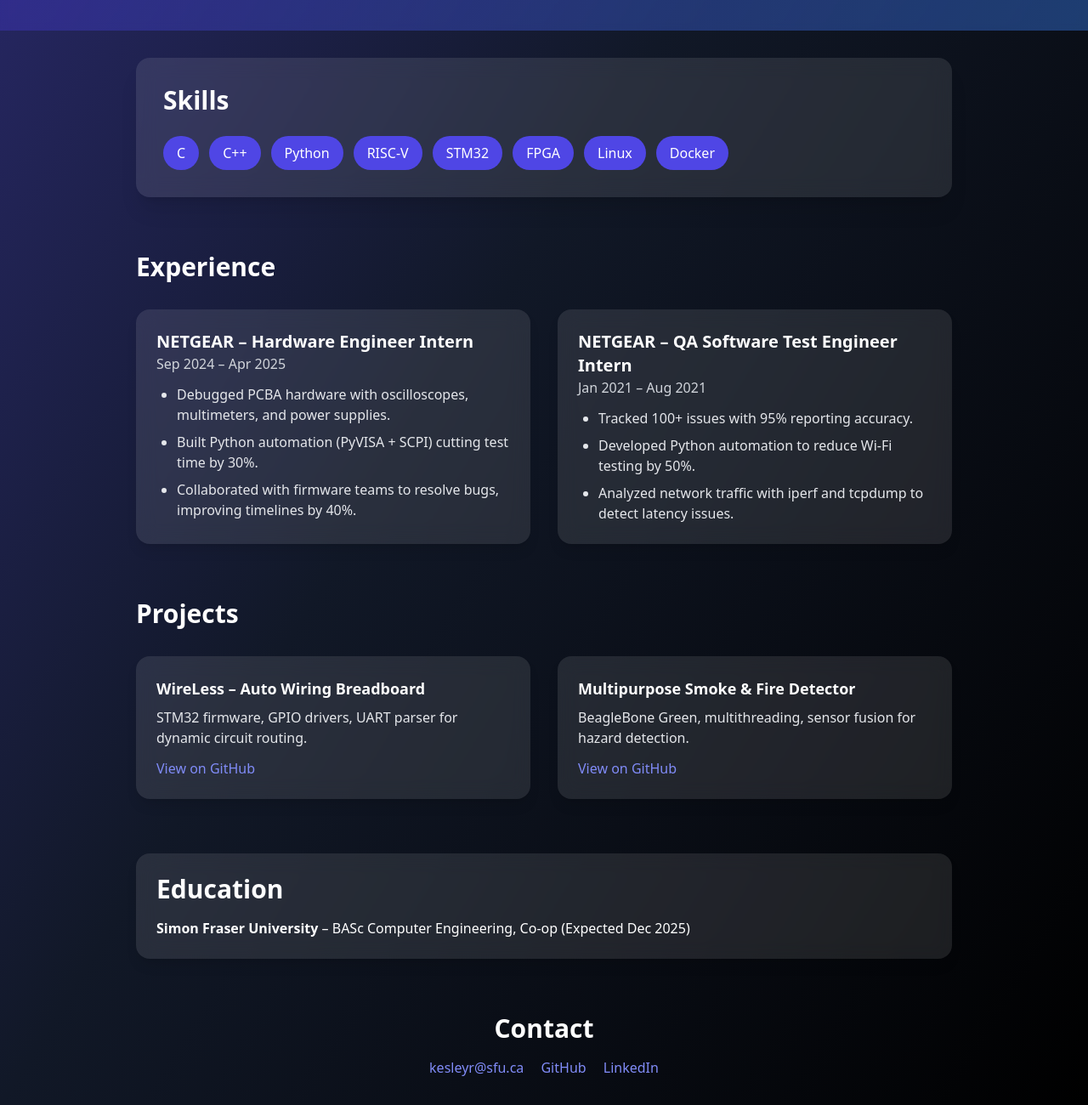
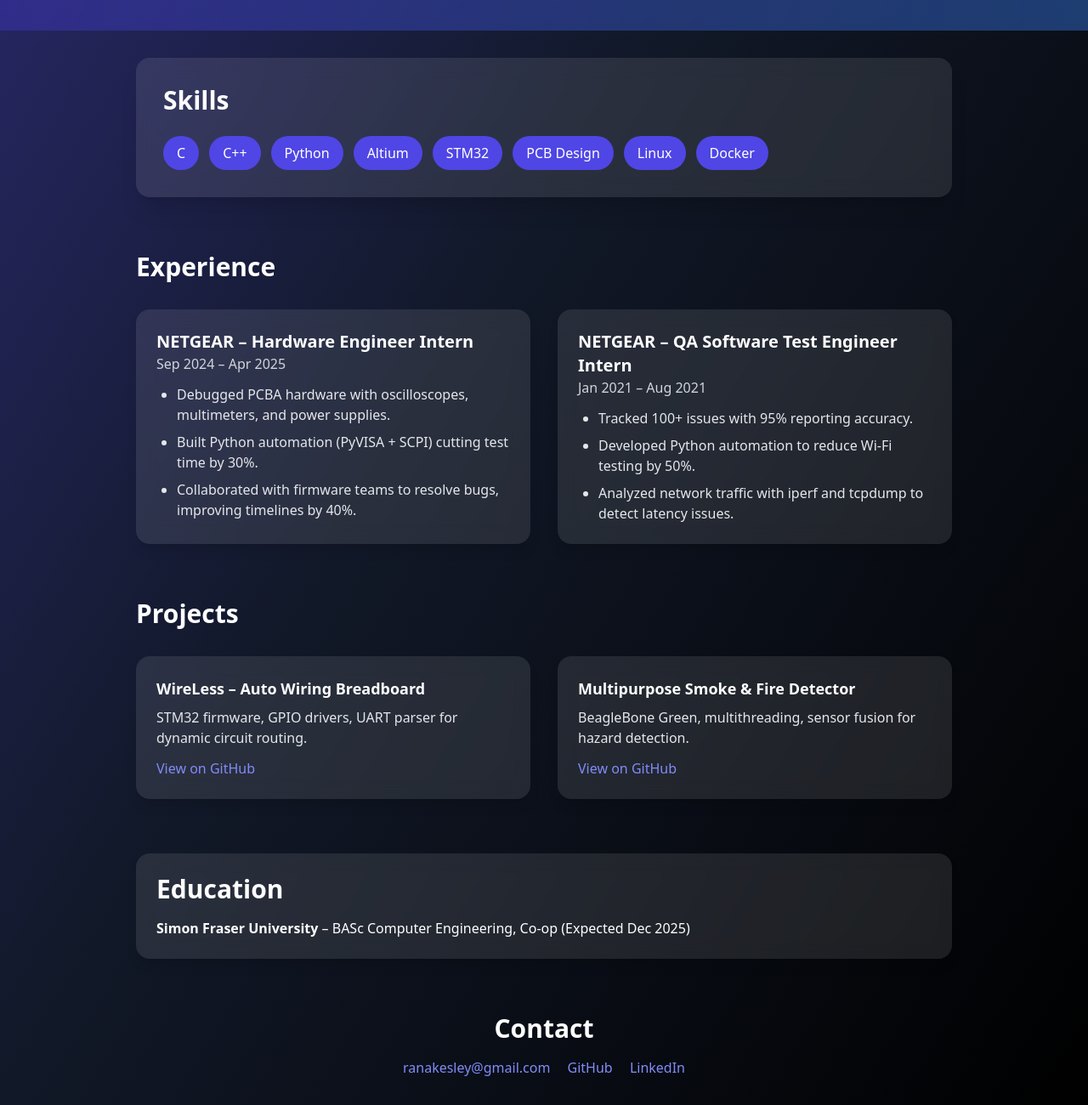
Before and after one commit to kesrana/kesrana.github.io, a plain HTML site: page index.html in a window 1280 px wide. Shown: the part 764-2064 px from the top of the page at 85% size. Drawn offline with nearby package versions, Linux system fonts and the light colour scheme.

Commit message:
Update index.html

```diff
--- a/index.html
+++ b/index.html
@@ -11,7 +11,7 @@
     <div class="absolute inset-0 bg-gradient-to-r from-indigo-700/40 to-blue-500/40 backdrop-blur-sm"></div>
     <div class="relative z-10">
       <h1 class="text-6xl font-extrabold mb-4 animate-fadeIn">Kesley Rana</h1>
-      <p class="text-2xl text-gray-200">Computer Engineering Student • Embedded Systems & Test Automation</p>
+      <p class="text-2xl text-gray-200">Computer Engineering Student • Electronics • Embedded Systems & Test Automation</p>
       <div class="mt-6">
         <a href="mailto:kesleyr@sfu.ca" class="bg-white text-indigo-700 px-8 py-3 rounded-full font-semibold shadow-lg hover:bg-gray-100 transition">Contact Me</a>
       </div>
@@ -26,9 +26,9 @@
         <span class="px-4 py-2 bg-indigo-600 rounded-full">C</span>
         <span class="px-4 py-2 bg-indigo-600 rounded-full">C++</span>
         <span class="px-4 py-2 bg-indigo-600 rounded-full">Python</span>
-        <span class="px-4 py-2 bg-indigo-600 rounded-full">RISC-V</span>
+        <span class="px-4 py-2 bg-indigo-600 rounded-full">Altium</span>
         <span class="px-4 py-2 bg-indigo-600 rounded-full">STM32</span>
-        <span class="px-4 py-2 bg-indigo-600 rounded-full">FPGA</span>
+        <span class="px-4 py-2 bg-indigo-600 rounded-full">PCB Design</span>
         <span class="px-4 py-2 bg-indigo-600 rounded-full">Linux</span>
         <span class="px-4 py-2 bg-indigo-600 rounded-full">Docker</span>
       </div>
@@ -71,7 +71,7 @@
         <div class="bg-white/10 backdrop-blur-md p-6 rounded-2xl shadow-lg hover:scale-105 transition">
           <h3 class="text-lg font-semibold">Multipurpose Smoke & Fire Detector</h3>
           <p class="text-gray-200 mt-2">BeagleBone Green, multithreading, sensor fusion for hazard detection.</p>
-          <a href="https://github.com/kesrana" class="text-indigo-400 hover:underline mt-3 block">View on GitHub</a>
+          <a href="https://github.com/kesrana/Smoke-and-Fire-Detector" class="text-indigo-400 hover:underline mt-3 block">View on GitHub</a>
         </div>
       </div>
     </section>
@@ -86,9 +86,9 @@
     <section class="text-center">
       <h2 class="text-3xl font-bold mb-4">Contact</h2>
       <p class="space-x-4">
-        <a href="mailto:kesleyr@sfu.ca" class="text-indigo-400 hover:underline">kesleyr@sfu.ca</a>
+        <a href="mailto:ranakesley@gmail.com" class="text-indigo-400 hover:underline">ranakesley@gmail.com</a>
         <a href="https://github.com/kesrana" class="text-indigo-400 hover:underline">GitHub</a>
-        <a href="https://linkedin.com/in/YOUR-LINK" class="text-indigo-400 hover:underline">LinkedIn</a>
+        <a href="https://linkedin.com/in/kesley-rana" class="text-indigo-400 hover:underline">LinkedIn</a>
       </p>
     </section>
   </div>
```
